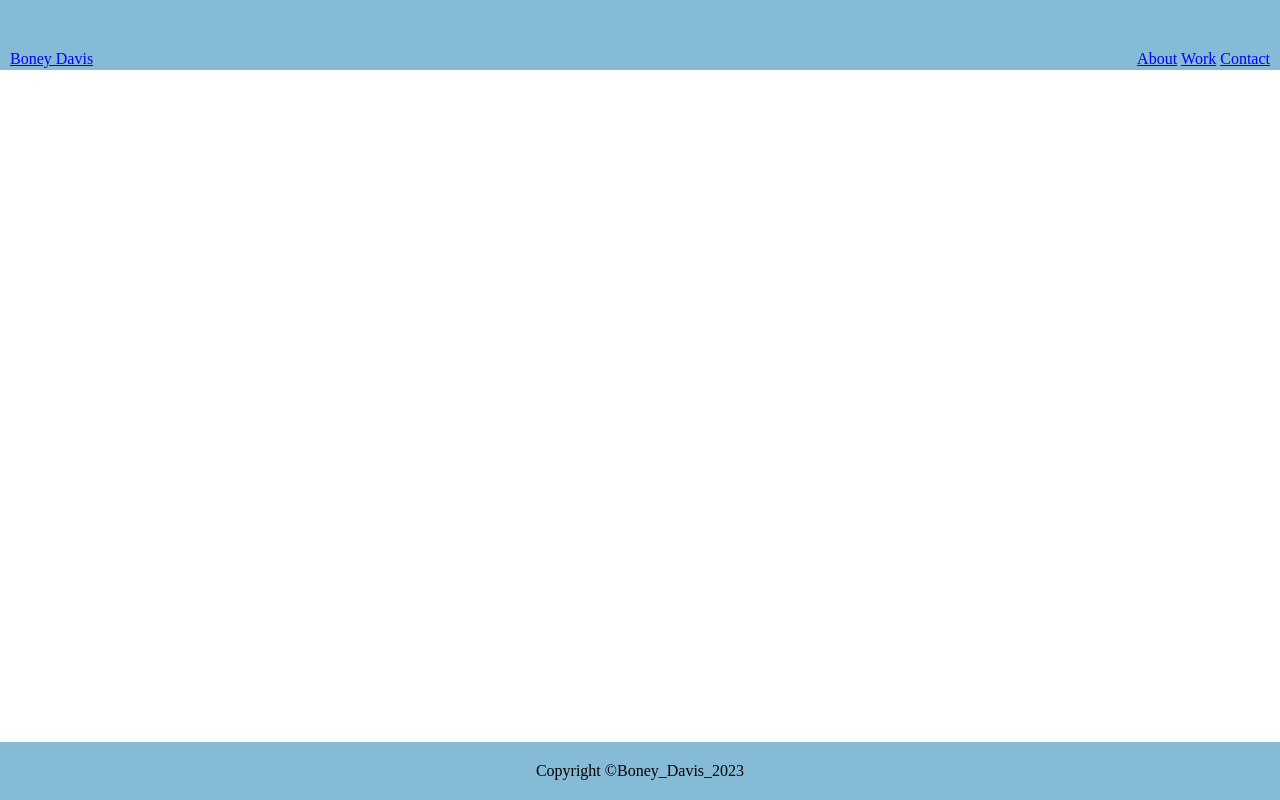
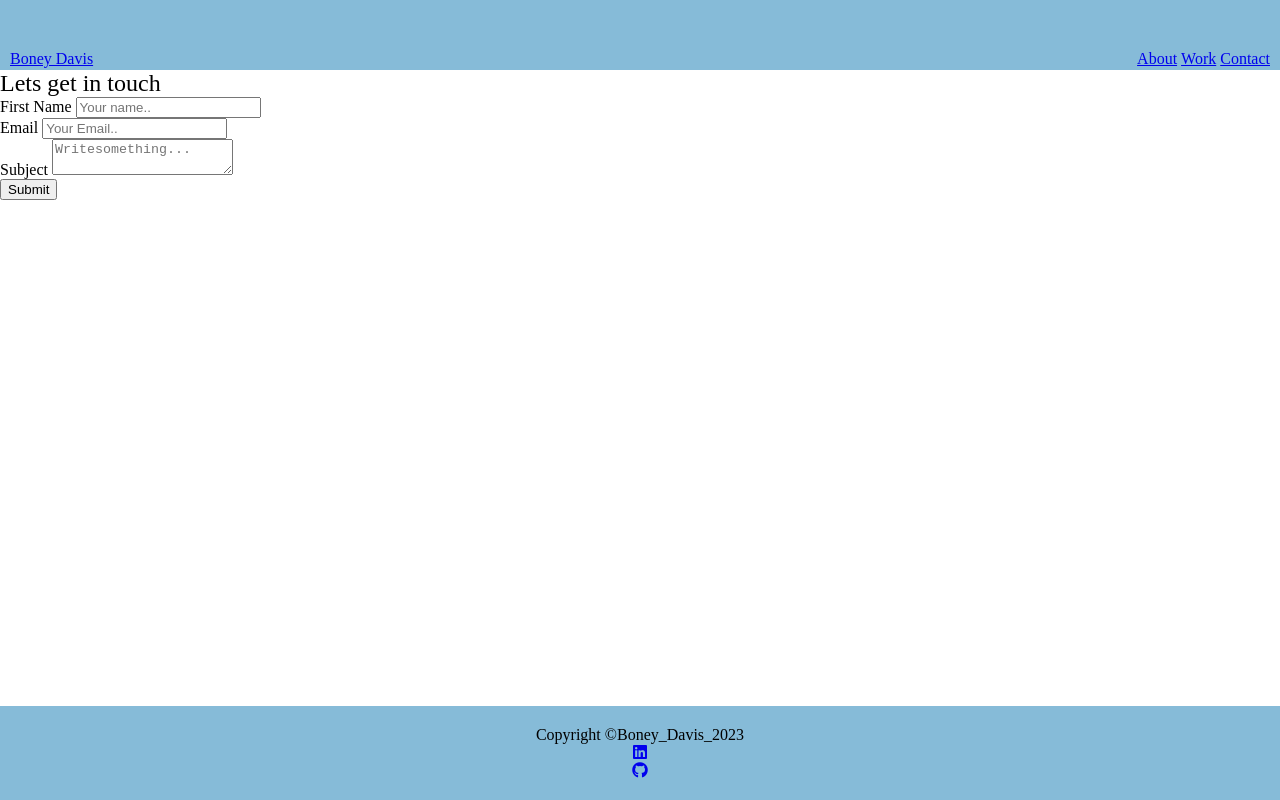
Before and after one commit to boneycd/boneycd.github.io, a plain HTML site: page contact.html in a window 1280 px wide. Drawn offline with Linux system fonts and the light colour scheme.

Commit message:
Abot , contact pages from final portfolio

```diff
--- a/contact.html
+++ b/contact.html
@@ -5,6 +5,8 @@
     <meta name="viewport" content="width=device-width, initial-scale=1.0">
     <title>Boney Portfolio</title>
     <link rel="stylesheet" href="styles.css">
+    <link rel="stylesheet" href="https://cdnjs.cloudflare.com/ajax/libs/font-awesome/5.15.4/css/all.min.css">
+    <link href="https://fonts.googleapis.com/css2?family=Open+Sans:ital,wght@0,300;0,400;0,500;1,300;1,400;1,500&display=swap">
 </head>
 <boby>
 <header id="main-header">
@@ -19,16 +21,46 @@
     </header>
 
     <main>
+        <div>
+            <h2>Lets get in touch</h2>
+        </div>
+        <section class="my-form">
+            <form action="https://formspree.io/f/xbjvqzol" method="POST">
 
+               <div class="form-group">
+               <label for="yourname">First Name</label>
+               <input type="text" id="yourname" name="yourname" placeholder="Your name.." >
+               </div>
+
+               <div class="form-group">
+               <label for="mail">Email</label>
+               <input type="email" id="mail" name="email" placeholder="Your Email..">
+               </div>
+
+               <div class="form-group">
+               <label for="subject">Subject</label>
+               <textarea id="subject" name="subject" placeholder="Writesomething..."></textarea>
+               </div>
+
+               <div class"submit-button">
+               <input type="submit" value="Submit">
+               </div>
+            </form>
+        </section>
 
     </main>
 
 
-<footer id="main-footer">
-    <div>
-        <p> Copyright &copy;Boney_Davis_2023 </p>
-    </div>
-</footer>
+    <footer id="main-footer">
+        <div>
+            <p> Copyright &copy;Boney_Davis_2023 </p>
+        </div>
+        <ul class="social-icons">
+            <li><a href="https://www.linkedin.com/in/boneydavis/" target="_blank"><i class="fab fa-linkedin"></i></a></li>
+            <li><a href="https://github.com/boneycd/" target="_blank"><i class="fab fa-github"></i></a></li>
+
+          </ul>
+    </footer>
  </body>
  </html>
 </boby>
```
Also changed, not shown: about.html (+18 -0 lines).
